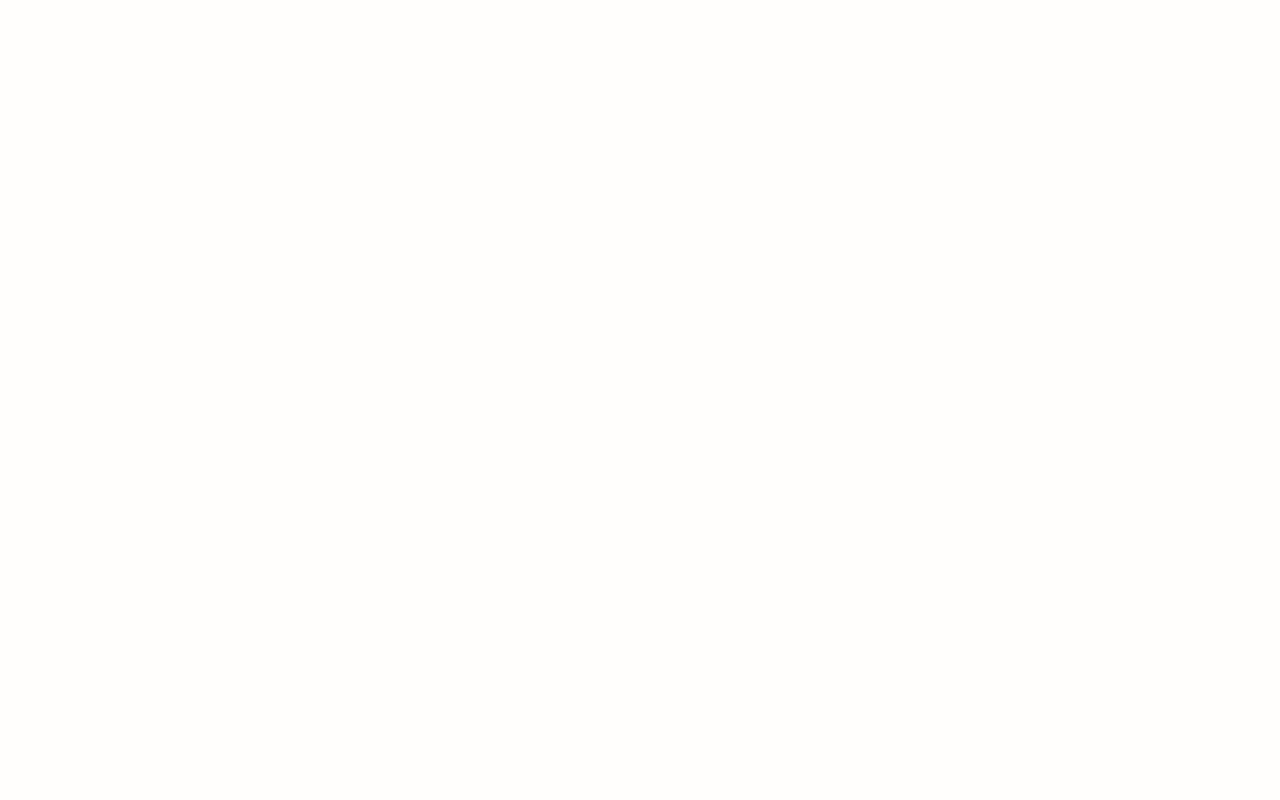
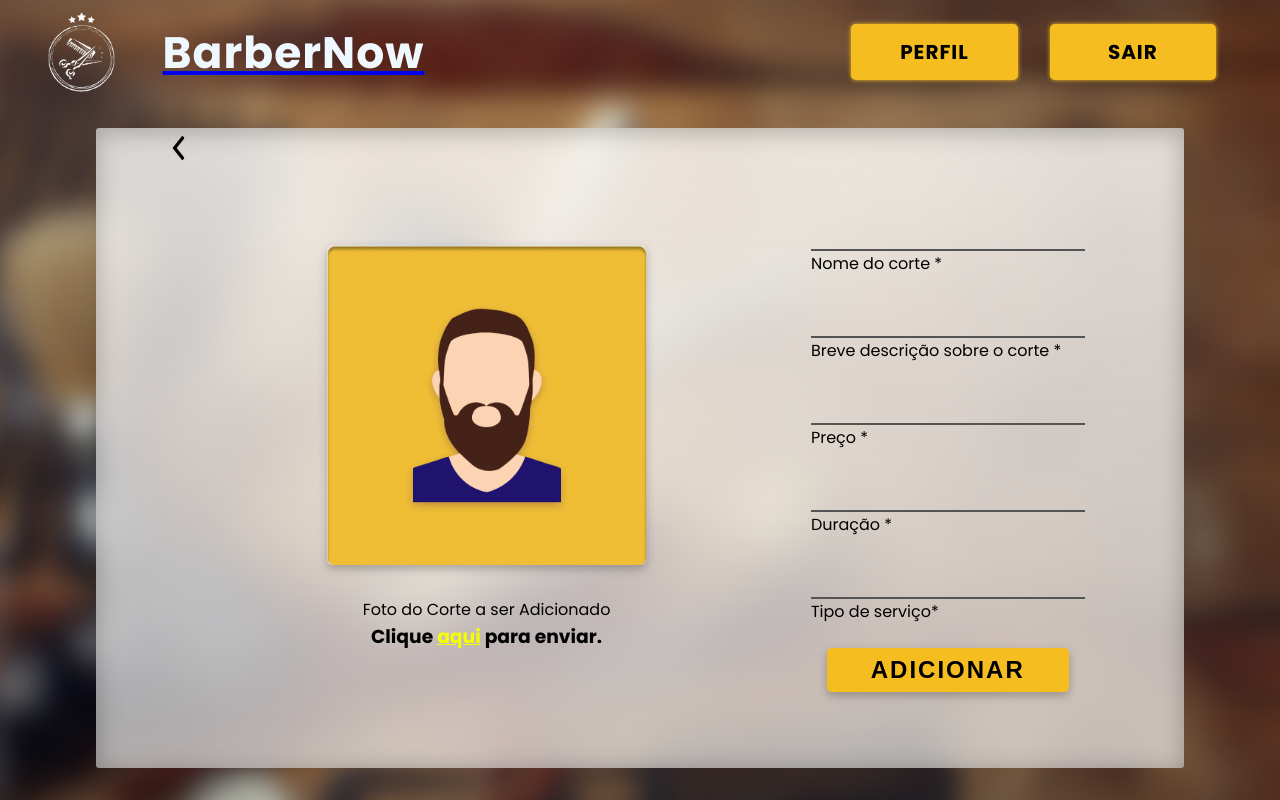
Before and after one commit to eduardoMessKL/BarberNow, a React (Create React App) app in the folder barbernow/: page /add-servico/1 in a window 1280 px wide. Before the commit this address had no page. Built offline with nearby package versions, Linux system fonts and the light colour scheme.

Commit message:
pra cima

```diff
--- a/barbernow/src/pages/Adicionar/Serviço/AddServicos.js
+++ b/barbernow/src/pages/Adicionar/Serviço/AddServicos.js
@@ -1,7 +1,9 @@
 import React, { useState } from "react";
-import { createServico } from '../../../model/services/ServicoService';
+import { createServico } from "../../../model/services/ServicoService";
 import AddServicosHTML from "./AddServicosHTML";
 import "./AddServicos.css";
+import { useNavigate } from "react-router-dom";
+import { useParams } from "react-router-dom";
 
 export function AddServicos() {
   const [nomeCorte, setNomeCorte] = useState("");
@@ -9,22 +11,44 @@
   const [preco, setPreco] = useState("");
   const [duracao, setDuracao] = useState("");
   const [tipoServico, setTipoServico] = useState("");
+  const navigate = useNavigate(); // Inicialize o useNavigate
+  const params = useParams();
+  const cnpj = params.cnpj;
 
   const adicionarServico = async () => {
     try {
-      await createServico({
+      // Aqui estamos assumindo que você tem acesso ao CNPJ da barbearia. Se não for o caso, você precisa ajustar.
+      const cnpj = "O_CNPJ_DA_BARBEARIA";
+
+      await createServico(cnpj, {
         nome: nomeCorte,
         descricao: descricaoCorte,
         preco: preco,
         duracao: duracao,
         tipo: tipoServico,
-        // Adicione qualquer outro campo necessário
       });
+
       alert("Serviço adicionado com sucesso!");
     } catch (error) {
       alert("Erro ao adicionar serviço: ", error.message);
     }
   };
 
-  return <AddServicosHTML />;
+  return (
+    <div className="html-login">
+      <AddServicosHTML
+        nomeCorte={nomeCorte}
+        setNomeCorte={setNomeCorte}
+        descricaoCorte={descricaoCorte}
+        setDescricaoCorte={setDescricaoCorte}
+        preco={preco}
+        setPreco={setPreco}
+        duracao={duracao}
+        setDuracao={setDuracao}
+        tipoServico={tipoServico}
+        setTipoServico={setTipoServico}
+        adicionarServico={adicionarServico}
+      />
+    </div>
+  );
 }
--- a/barbernow/src/pages/Perfil/PerfilHTML.js
+++ b/barbernow/src/pages/Perfil/PerfilHTML.js
@@ -77,12 +77,12 @@
                     </div>
                     {/*CARD PARTE DE BAIXO*/}
                     <div className="card-bottom">
-                        <Link to='/add-servico'>
+                    <Link to={`/add-servico/${barbearia.cnpj}`}>
                         <button className="botao-addServicos">
                             <h3>ADICIONAR SERVIÇOS</h3>
                             <img src={Adicionar}></img>
                         </button>
-                        </Link>
+                    </Link>
                         <Link to='/consultar-servico'>
                         <button className="botao-consultarServicos">
                             <h3>CONSULTAR SERVICOS</h3>
--- a/barbernow/src/routes/AppRoutes.js
+++ b/barbernow/src/routes/AppRoutes.js
@@ -26,8 +26,8 @@
                 <Route path="/perfil/:cnpj" element={<Perfil />} />
                 <Route path = "/editar-perfil" element = {<PerfilE/>}/>
 
-                <Route path="/servicos/:cnpj" element={ServicosC} />
-                <Route path = "/add-servico" element = {<AddServicos/>}/>
+                <Route path="/servicos/:cnpj" element={<ServicosC/>} />
+                <Route path = "/add-servico/:cnpj" element = {<AddServicos/>}/>
                 <Route path = "/editar-servico" element = {<ServicosE/>}/>
                 <Route path = "/consultar-servico" element = {<ServicosC/>}/>
 
```
Also changed, not shown: barbernow/src/model/entities/Servicos.js (+16 -1 lines).
